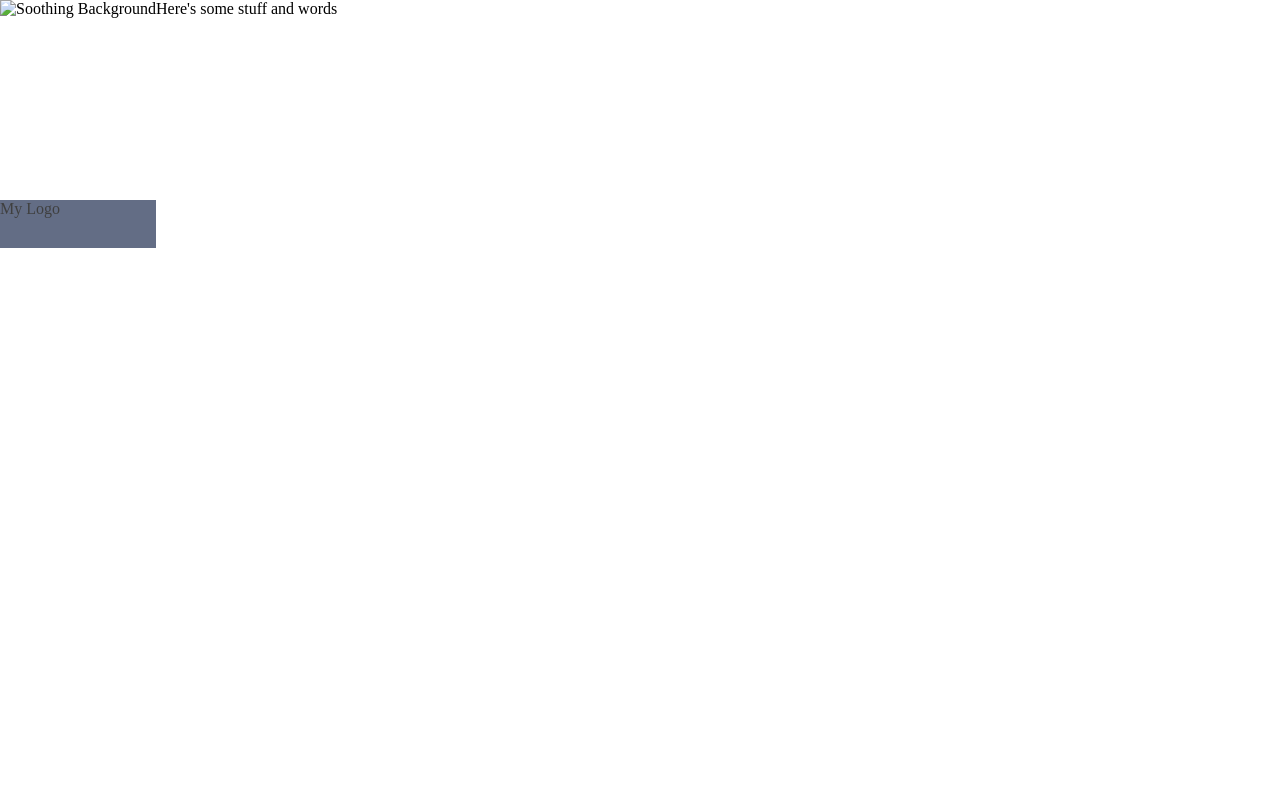
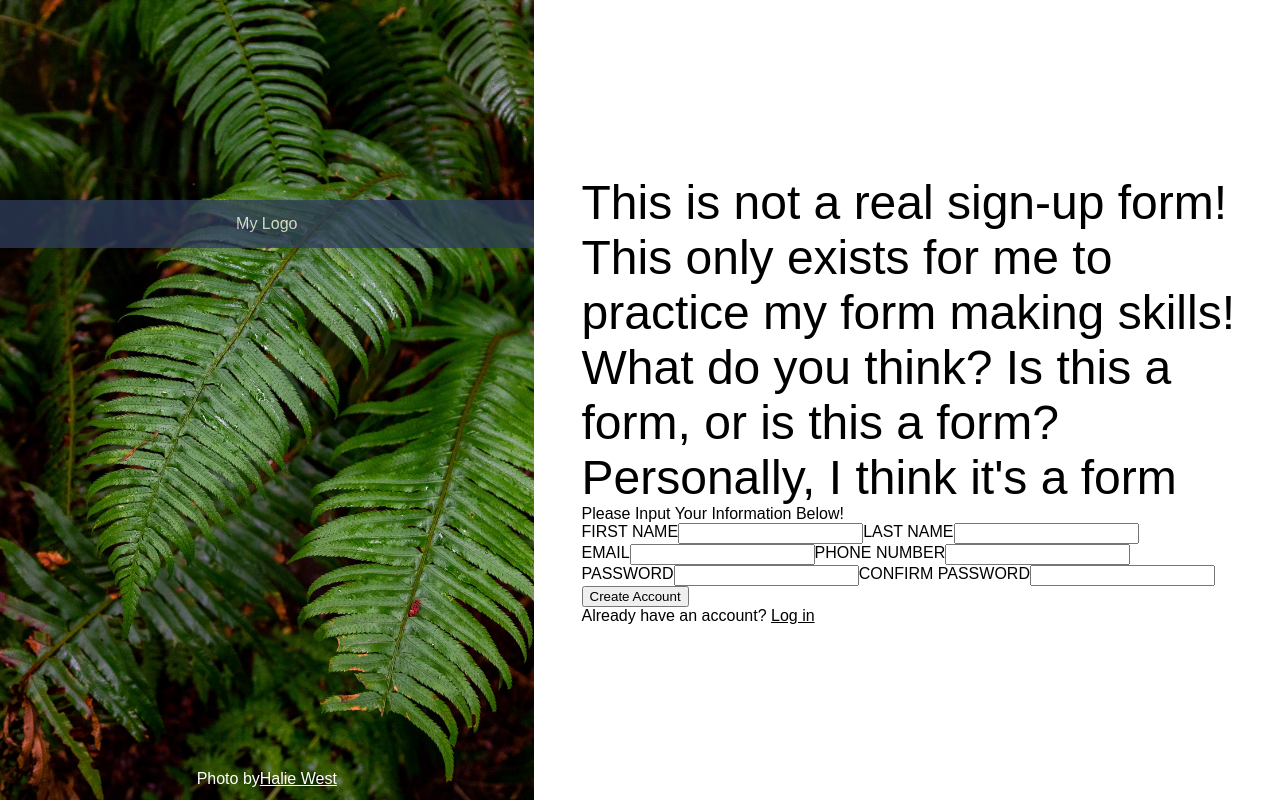
Before and after one commit to tediferJones/odin-sign-up-form, a plain HTML site: page index.html in a window 1280 px wide. Drawn offline with Linux system fonts and the light colour scheme.

Commit message:
basic info and layout, still needs styling

```diff
--- a/index.html
+++ b/index.html
@@ -10,11 +10,44 @@
 <body>
     <div class="image_container">
         <div class="logo">My Logo</div>
-        <img src="halie-west-25xggax4bSA-unsplash.jpg" alt="Soothing Background">
+        <img src="backdrop.jpg" alt="Soothing Background">
         <div class="credit">Photo by <a href="https://unsplash.com/photos/25xggax4bSA">Halie West</a></div>
     </div>
     <div class="info_container">
-        <div>Here's some stuff and words</div>
+        <div class="message">This is not a real sign-up form!  This only exists for me to practice my form making skills!  What do you think?  Is this a form, or is this a form?  Personally, I think it's a form</div>
+        <div class="my_form">
+            <form>
+                <div class="form_container">
+                    <div>Please Input Your Information Below!</div>
+                    <div class="form_row">
+                        <label for="fname">FIRST NAME</label>
+                        <input type="text" id="fname">
+
+                        <label for="lname">LAST NAME</label>
+                        <input type="text" id="lname">
+                    </div>
+
+                    <div class="form_row">
+                        <label for="email">EMAIL</label>
+                        <input type="email" id="email">
+
+                        <label for="phone_num">PHONE NUMBER</label>
+                        <input type="tell" id="phone_num">
+                    </div>
+
+                    <div class="form_row">
+                        <label for="password">PASSWORD</label>
+                        <input type="password" id="password">
+
+                        <label for="confirm_password">CONFIRM PASSWORD</label>
+                        <input type="password" id="confirm_password">
+                    </div>
+                </div>
+
+                <input type="submit" value="Create Account">
+            </form>
+            <div>Already have an account? <a href="www.google.com">Log in</a></div>
+        </div>
     </div>
 
 </body>
--- a/style.css
+++ b/style.css
@@ -1,6 +1,7 @@
 body {
     margin: 0;
     display: flex;
+    font-family: Arial, Helvetica, sans-serif;
 }
 
 .image_container {
@@ -15,21 +16,45 @@ img {
 
 .logo {
     background-color: rgb(47, 61, 93);
+    color: white;
     opacity: 75%;
     height: 48px;
     width: 100%;
 
     position: absolute;
     top: 25%;
+
+    display: flex;
+    justify-content: center;
+    align-items: center;
 }
 
 .credit {
     color: white;
+    width: 100%;
 
     position: absolute;
     bottom: 12px;
+
+    display: flex;
+    justify-content: center;
 }
 
 a {
     color: inherit;
 }
+
+.info_container {
+    margin-left: 48px;
+    display: flex;
+    flex-direction: column;
+    justify-content: center;
+}
+
+.message {
+    font-size: 48px;
+}
+
+.form_row {
+    display: flex;
+}
```
